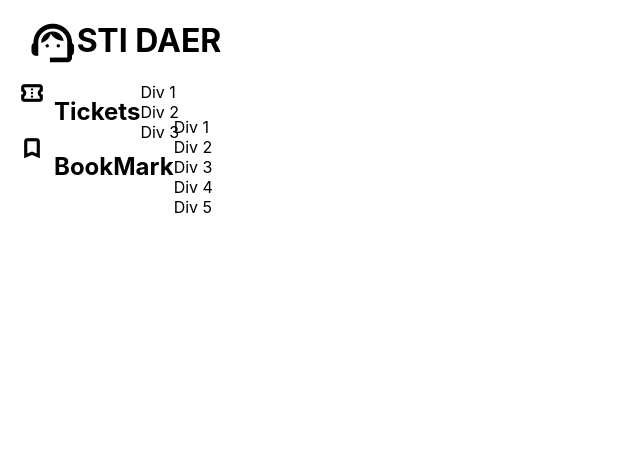
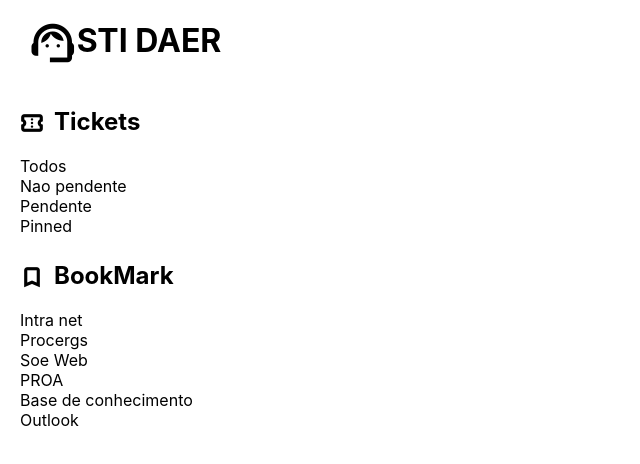
Before and after one commit to MidoriAKA/help-desk-ui, a React (Create React App) app: page / in a window 1280 px wide. Shown: the top 464 px of the page, without its empty margins (0-640 px from the left). Built offline with nearby package versions, Linux system fonts and the light colour scheme.

Commit message:
コードの変更
JavaScriptの無効化要素を削除し、Menuコンポーネントにサブメニューコンポーネントを追加

```diff
--- a/public/index.html
+++ b/public/index.html
@@ -15,7 +15,6 @@
     <title>HelpDesk UI w/ React</title>
   </head>
   <body>
-    <noscript>You need to enable JavaScript to run this app.</noscript>
     <div id="root"></div>
 
   </body>
--- a/src/components/Menu.jsx
+++ b/src/components/Menu.jsx
@@ -1,6 +1,6 @@
 import '../css/Side.css';
-import {SubMenu} from './index';
-const Menu = ({name, icon, number}) => {
+import { SubMenuTickets, SubMenuBookMark } from './index';
+const Menu = ({name, icon }) => {
     const icons = {
         tickets: 'confirmation_number',
         bookmark: 'bookmark',
@@ -12,9 +12,13 @@ const Menu = ({name, icon, number}) => {
                 <span className="menu-icon material-symbols-outlined">{icons[icon]}</span>
                 <h2>{name}</h2>
             </div>
-            <SubMenu
-                number={number}
-            />
+
+            {name === 'Tickets' ? (
+                <SubMenuTickets />
+            ) : name === 'BookMark' ? (
+                <SubMenuBookMark />
+            ) : null}
+
         </div>
     );
 };
--- a/src/components/Side.jsx
+++ b/src/components/Side.jsx
@@ -8,12 +8,10 @@ const Side = () => {
                 <Menu
                     name={'Tickets'}
                     icon={'tickets'}
-                    number={3}
                 />
                 <Menu
                     name={'BookMark'}
                     icon={'bookmark'}
-                    number={5}
                 />
             </div>
         </div>
--- a/src/components/SubMenu.jsx
+++ /dev/null
@@ -1,11 +0,0 @@
-import React from 'react';
-
-const SubMenu = ({ number }) => {
-    const divs = Array.from({ length: number }, (_, index) => (
-        <div key={index}>Div {index + 1}</div>
-    ));
-
-    return <div>{divs}</div>;
-};
-
-export default SubMenu;
--- a/src/components/index.js
+++ b/src/components/index.js
@@ -1,4 +1,6 @@
 export {default as Menu} from './Menu';
 export {default as Side} from './Side';
 export {default as Logo} from './Logo';
-export {default as SubMenu} from './SubMenu';
+
+export {default as SubMenuTickets} from './subMenu/Tickets';
+export {default as SubMenuBookMark} from './subMenu/Bookmarks';
--- /dev/null
+++ b/src/components/subMenu/Bookmarks.jsx
@@ -0,0 +1,15 @@
+import '../../css/Side.css';
+const SubMenuBookMark = () => {
+    return (
+        <div className="subMenu">
+            <span>Intra net</span>
+            <span>Procergs</span>
+            <span>Soe Web</span>
+            <span>PROA</span>
+            <span>Base de conhecimento</span>
+            <span>Outlook</span>
+        </div>
+    );
+};
+
+export default SubMenuBookMark;
--- /dev/null
+++ b/src/components/subMenu/Tickets.jsx
@@ -0,0 +1,13 @@
+import'../../css/Side.css';
+const SubMenuTickets = () => {
+    return (
+        <div className='subMenu'>
+            <span>Todos</span>
+            <span>Nao pendente</span>
+            <span>Pendente</span>
+            <span>Pinned</span>
+        </div>
+    );
+};
+
+export default SubMenuTickets;
--- a/src/css/Side.css
+++ b/src/css/Side.css
@@ -15,14 +15,14 @@
 
 .menu {
     display: flex;
+    flex-direction: column;
     justify-content: flex-start;
-    align-items: center;
-    height: 50px;
     margin: 5px 20px 5px 20px;
 }
 .menu-header {
     display: flex;
     justify-content: flex-start;
+    align-items: center;
 }
 .material-symbols-outlined{
     padding-top: 4px;
@@ -32,3 +32,8 @@
     font-weight: bold;
     margin-right: 10px;
 }
+
+.subMenu {
+    display: flex;
+    flex-direction: column;
+}
```
